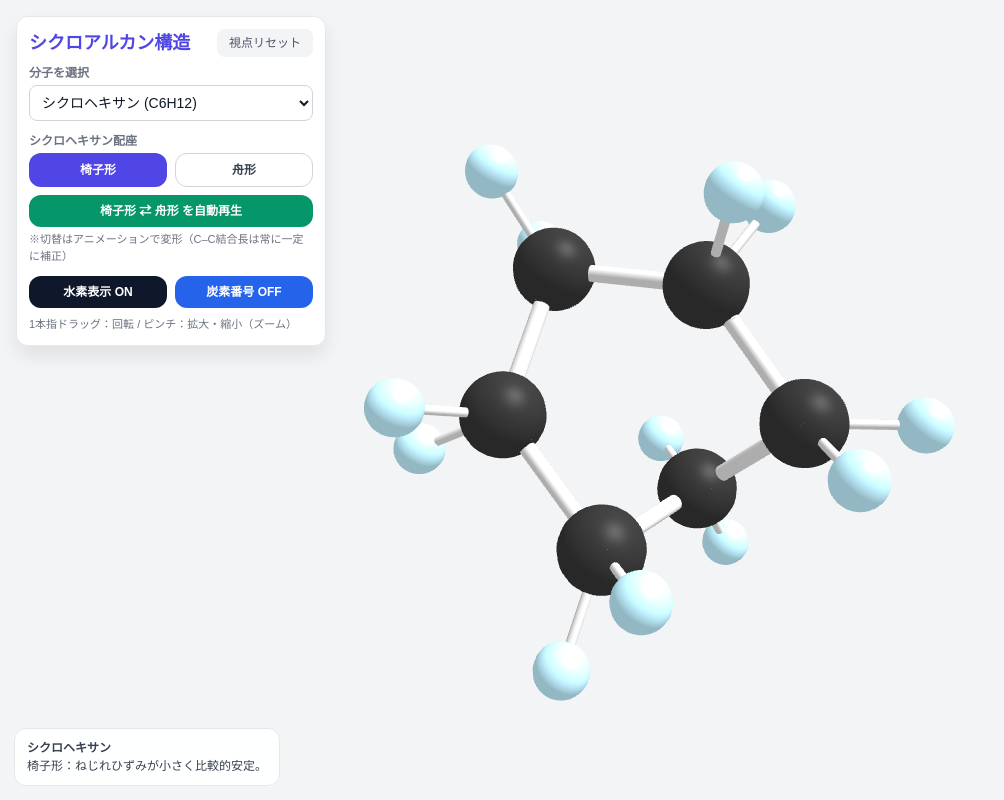
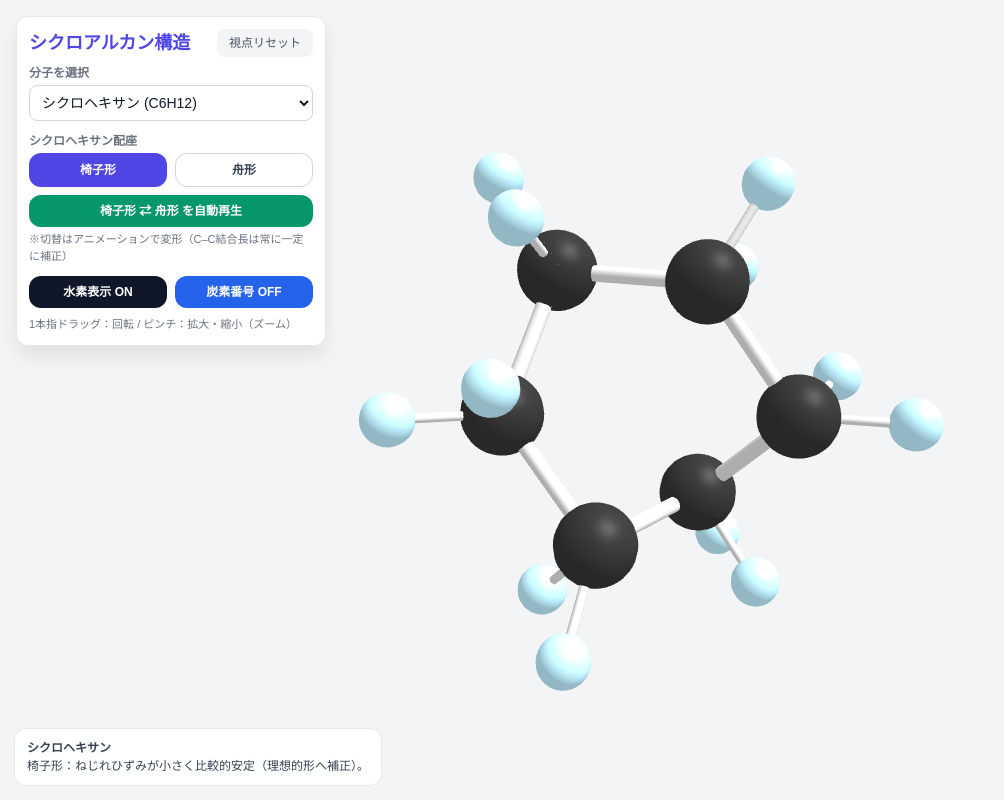
Before and after one commit to Tanakou-art/Alken-structure.ver.3, a plain HTML site: page index.html in a window 1280 px wide. Shown: the whole page, without its empty margins (0-1004 px from the left). Drawn offline with nearby package versions, Linux system fonts and the light colour scheme; animation ran at ten frames a second.

Commit message:
Update index.html

```diff
--- a/index.html
+++ b/index.html
@@ -17,15 +17,15 @@
 
   <style>
     body { margin: 0; overflow: hidden; background:#f3f4f6; color:#111827; font-family: sans-serif; }
-    canvas { display:block; touch-action: none; } /* ブラウザのピンチズーム無効 */
-    .panel {
+    canvas { display:block; touch-action: none; } /* ブラウザ標準のピンチズームを無効化 */
+    .panel{
       position:absolute; top:16px; left:16px; z-index:10;
       background:rgba(255,255,255,0.95);
       border:1px solid #e5e7eb; border-radius:12px;
       box-shadow: 0 10px 18px rgba(0,0,0,0.08);
       padding:12px; width:310px; max-width:calc(100% - 32px);
     }
-    .hint {
+    .hint{
       position:absolute; bottom:14px; left:14px; z-index:10;
       background:rgba(255,255,255,0.92);
       border:1px solid #e5e7eb; border-radius:12px;
@@ -87,9 +87,9 @@
   <script type="module">
     import * as THREE from "three";
 
-    // ======================
-    // パラメータ
-    // ======================
+    // ==========
+    // 定数
+    // ==========
     const BOND_CC = 1.54;
     const BOND_CH = 1.09;
 
@@ -100,28 +100,23 @@
     const COLOR_H = 0xadd8e6;
     const COLOR_BOND = 0xcccccc;
 
-    // 水素方向：外向き＋法線で立体化（平面にべったり来ない）
-    const H_NORMAL_MIX  = 0.65;
-    const H_OUTWARD_MIX = 0.85;
-
-    // 変形（椅子⇄舟）
-    let morphT = 0;            // 0=chair, 1=boat
+    // 変形
+    let morphT = 0;       // 0=chair, 1=boat
     let morphTarget = 0;
     let isMorphing = false;
     let isPlaying = false;
     let morphDir = 1;
 
-    // 速度
-    const MORPH_SPEED = 0.06;  // ボタン切替
-    const PLAY_SPEED  = 0.010; // 自動再生
+    const MORPH_SPEED = 0.06;
+    const PLAY_SPEED  = 0.010;
 
     // C–C距離拘束（PBD）
-    const CONSTRAINT_ITERS = 14;   // 大きいほど結合長が正確（重いが6点なので余裕）
-    const CONSTRAINT_STIFF = 1.00; // 1.0=強制的に合わせる
+    const CONSTRAINT_ITERS = 16; // 少し強め
+    const CONSTRAINT_STIFF = 1.00;
 
-    // ======================
+    // ==========
     // three.js
-    // ======================
+    // ==========
     let scene, camera, renderer, root;
 
     // UI状態
@@ -130,25 +125,24 @@
     let currentMol = "c6";
 
     // タッチ操作
-    let dragging = false;
-    let lastX = 0, lastY = 0;
+    let dragging = false, lastX = 0, lastY = 0;
     let lastPinchDist = null;
 
-    // 描画オブジェクト参照
-    let carbonMeshes = [];     // length n
-    let hydrogenMeshes = [];   // length 2n
-    let ccBondMeshes = [];     // length n
-    let chBondMeshes = [];     // length 2n
-    let labelSprites = [];     // length n
+    // 描画参照
+    let carbonMeshes = [];
+    let hydrogenMeshes = [];
+    let ccBondMeshes = [];
+    let chBondMeshes = [];
+    let labelSprites = [];
 
-    // 現在のリング座標（n点）
-    let ringPts = [];          // array<Vector3>
-    let ringTarget = [];       // array<Vector3>
+    // リング点
+    let ringPts = [];
+    let ringTarget = [];
 
-    // ======================
-    // 形状テンプレ
-    // （このテンプレは「見た目の目標」。結合長は PBD で毎フレーム強制）
-    // ======================
+    // ==========
+    // 「理想的」テンプレ生成
+    // ここを科学的特徴に寄せる
+    // ==========
     function templateRing(molKey, conformer="chair") {
       if (molKey === "c3") {
         const R = 1.0;
@@ -160,8 +154,7 @@
       }
 
       if (molKey === "c4") {
-        const R = 1.0;
-        const h = 0.45;
+        const R = 1.0, h = 0.45;
         return [
           new THREE.Vector3( R, 0,  h),
           new THREE.Vector3( 0, R, -h),
@@ -178,34 +171,40 @@
           const a = i*ang;
           pts.push(new THREE.Vector3(R*Math.cos(a), R*Math.sin(a), 0));
         }
-        // エンベロープ
-        pts[0].z = 0.75;
+        // エンベロープ：1点上げる（理想形っぽく）
+        pts[0].z = 0.80;
         pts[2].z = -0.25;
         return pts;
       }
 
-      // c6: chair/boat
+      // ---- c6（ここが本命） ----
+      // 椅子形：上下が交互になり、隣接C-Cはほぼ互い違い（ねじれ）になる
+      // 舟形：両端（1と4相当）が同じ側に上がり、旗竿Hが近い感じ
+      //
+      // ※長さはPBDで毎フレームBOND_CCに揃えるので、
+      // ここでは「形の特徴が出る」理想的な座標を与えるのが目的
       if (molKey === "c6") {
         if (conformer === "chair") {
-          // 椅子：交互に上下が分かるように（目標形）
-          // ※結合長は後で毎フレーム補正される
+          // “教科書っぽい椅子形”の特徴が出るように
+          // (0,2,4) と (1,3,5) が上下に分かれる＋リングがねじれる
           return [
-            new THREE.Vector3( 1.25,  0.00,  0.90),
-            new THREE.Vector3( 0.70,  1.05,  0.15),
-            new THREE.Vector3(-0.70,  1.05, -0.90),
-            new THREE.Vector3(-1.25,  0.00, -0.15),
-            new THREE.Vector3(-0.70, -1.05,  0.90),
-            new THREE.Vector3( 0.70, -1.05, -0.15),
+            new THREE.Vector3( 1.40,  0.00,  0.85), // 1
+            new THREE.Vector3( 0.70,  1.20,  0.20), // 2
+            new THREE.Vector3(-0.70,  1.20, -0.85), // 3
+            new THREE.Vector3(-1.40,  0.00, -0.20), // 4
+            new THREE.Vector3(-0.70, -1.20,  0.85), // 5
+            new THREE.Vector3( 0.70, -1.20, -0.20), // 6
           ];
         } else {
-          // 舟：両端が同じ側に上がる（目標形）
+          // 舟形：端(1と4)が同じ側に持ち上がる。中央が少し沈む。
+          // “舟の両端が上がる”特徴を強調（旗竿Hが近づく雰囲気）
           return [
-            new THREE.Vector3( 1.25,  0.00,  1.10),
-            new THREE.Vector3( 0.70,  1.05, -0.35),
-            new THREE.Vector3(-0.70,  1.05,  0.10),
-            new THREE.Vector3(-1.25,  0.00,  1.10),
-            new THREE.Vector3(-0.70, -1.05, -0.35),
-            new THREE.Vector3( 0.70, -1.05,  0.10),
+            new THREE.Vector3( 1.35,  0.05,  1.05), // 1 (up)
+            new THREE.Vector3( 0.75,  1.20,  0.15), // 2
+            new THREE.Vector3(-0.75,  1.10, -0.35), // 3 (down)
+            new THREE.Vector3(-1.35, -0.05,  1.05), // 4 (up)
+            new THREE.Vector3(-0.75, -1.20,  0.15), // 5
+            new THREE.Vector3( 0.75, -1.10, -0.35), // 6 (down)
           ];
         }
       }
@@ -213,9 +212,9 @@
       return [];
     }
 
-    // ======================
-    // PBD: 隣接距離を常にBOND_CCにする
-    // ======================
+    // ==========
+    // PBDで隣接距離を固定
+    // ==========
     function enforceBondConstraints(points, targetLen) {
       const n = points.length;
       for (let iter=0; iter<CONSTRAINT_ITERS; iter++) {
@@ -223,25 +222,24 @@
           const j = (i+1)%n;
           const pi = points[i];
           const pj = points[j];
-
           const d = pj.clone().sub(pi);
           const dist = d.length();
-          if (dist < 1e-8) continue;
-
+          if (dist < 1e-9) continue;
           const diff = (dist - targetLen) / dist;
-          // 両端を半分ずつ動かす（質量同じ扱い）
           const corr = d.multiplyScalar(0.5 * CONSTRAINT_STIFF * diff);
-
           pi.add(corr);
           pj.sub(corr);
         }
       }
     }
 
-    // ======================
-    // 水素方向（外向き + 法線）
-    // ======================
-    function hydrogenDirs(pts, i) {
+    // ==========
+    // シクロヘキサン水素：アキシャル/エクアトリアル風
+    //  - ringの局所法線(normal)をアキシャル方向の基準にする
+    //  - outwardをエクアトリアル方向の基準にする
+    //  - signは「その炭素のzの符号」を優先（椅子形の上下に従う）
+    // ==========
+    function hydrogenDirsCyclohexane(pts, i) {
       const n = pts.length;
       const p = pts[i];
       const pPrev = pts[(i-1+n)%n];
@@ -251,21 +249,52 @@
       const v2 = pNext.clone().sub(p).normalize();
 
       let normal = new THREE.Vector3().crossVectors(v1, v2);
-      if (normal.lengthSq() < 1e-6) normal = new THREE.Vector3(0,0,1);
+      if (normal.lengthSq() < 1e-8) normal = new THREE.Vector3(0,0,1);
       normal.normalize();
 
       let outward = v1.clone().add(v2);
-      if (outward.lengthSq() < 1e-6) outward = new THREE.Vector3(1,0,0);
+      if (outward.lengthSq() < 1e-8) outward = new THREE.Vector3(1,0,0);
       outward.normalize().multiplyScalar(-1);
 
-      const d1 = outward.clone().multiplyScalar(H_OUTWARD_MIX).add(normal.clone().multiplyScalar( H_NORMAL_MIX)).normalize();
-      const d2 = outward.clone().multiplyScalar(H_OUTWARD_MIX).add(normal.clone().multiplyScalar(-H_NORMAL_MIX)).normalize();
+      // 上下：zが0付近ならインデックスで交互に（破綻防止）
+      let sign = Math.sign(p.z);
+      if (sign === 0) sign = (i % 2 === 0) ? 1 : -1;
+
+      // アキシャル：法線方向に強め
+      const axial = normal.clone().multiplyScalar(sign).normalize();
+
+      // エクアトリアル：外向き＋少し法線（同じ側に逃がす）
+      const equat = outward.clone().multiplyScalar(0.92).add(normal.clone().multiplyScalar(0.38*sign)).normalize();
+
+      return [axial, equat];
+    }
+
+    // c3-5は簡易（水素が平面に寝ないように outward±normal）
+    function hydrogenDirsGeneric(pts, i) {
+      const n = pts.length;
+      const p = pts[i];
+      const pPrev = pts[(i-1+n)%n];
+      const pNext = pts[(i+1)%n];
+
+      const v1 = pPrev.clone().sub(p).normalize();
+      const v2 = pNext.clone().sub(p).normalize();
+
+      let normal = new THREE.Vector3().crossVectors(v1, v2);
+      if (normal.lengthSq() < 1e-8) normal = new THREE.Vector3(0,0,1);
+      normal.normalize();
+
+      let outward = v1.clone().add(v2);
+      if (outward.lengthSq() < 1e-8) outward = new THREE.Vector3(1,0,0);
+      outward.normalize().multiplyScalar(-1);
+
+      const d1 = outward.clone().multiplyScalar(0.85).add(normal.clone().multiplyScalar(0.65)).normalize();
+      const d2 = outward.clone().multiplyScalar(0.85).add(normal.clone().multiplyScalar(-0.65)).normalize();
       return [d1, d2];
     }
 
-    // ======================
-    // 生成系
-    // ======================
+    // ==========
+    // 描画系
+    // ==========
     function makeSphere(radius, color) {
       const mat = new THREE.MeshPhongMaterial({ color });
       return new THREE.Mesh(new THREE.SphereGeometry(radius, 22, 22), mat);
@@ -282,7 +311,7 @@
       const len = dir.length();
       const mid = a.clone().add(b).multiplyScalar(0.5);
       cyl.position.copy(mid);
-      cyl.scale.set(1, len, 1); // Cylinder is Y-axis length=1 base
+      cyl.scale.set(1, len, 1);
       cyl.quaternion.setFromUnitVectors(new THREE.Vector3(0,1,0), dir.normalize());
     }
 
@@ -317,70 +346,14 @@
       return spr;
     }
 
-    function initMolecule(molKey) {
-      clearAll();
-
-      const base = templateRing(molKey, "chair");
-      const n = base.length;
-
-      // 初期リング点
-      ringPts = base.map(p => p.clone());
-      // まず結合長だけは初期から揃える（見た目が崩れない）
-      enforceBondConstraints(ringPts, BOND_CC);
-
-      // 炭素メッシュ
-      for (let i=0;i<n;i++){
-        const m = makeSphere(R_C, COLOR_C);
-        root.add(m);
-        carbonMeshes.push(m);
-      }
-
-      // C-C結合（n本）
-      for (let i=0;i<n;i++){
-        const b = makeCylinder(0.08);
-        root.add(b);
-        ccBondMeshes.push(b);
-      }
-
-      // 水素（2n個） + C-H結合（2n本）
-      for (let i=0;i<2*n;i++){
-        const h = makeSphere(R_H, COLOR_H);
-        root.add(h);
-        hydrogenMeshes.push(h);
-
-        const b = makeCylinder(0.045);
-        root.add(b);
-        chBondMeshes.push(b);
-      }
-
-      // ラベル
-      for (let i=0;i<n;i++){
-        const s = addLabel(String(i+1));
-        labelSprites.push(s);
-      }
-
-      // センタリング & カメラ
-      recenterAndFitCamera();
-      updateDescription();
-
-      // 初回更新
-      applyGeometryFromRing();
-      applyVisibility();
-    }
-
     function recenterAndFitCamera() {
-      // 仮に炭素だけで箱を作って中心に寄せる
       const pts = ringPts;
       const box = new THREE.Box3();
       pts.forEach(p => box.expandByPoint(p));
       const center = new THREE.Vector3();
       box.getCenter(center);
+      for (let i=0;i<pts.length;i++) pts[i].sub(center);
 
-      for (let i=0;i<pts.length;i++){
-        pts[i].sub(center);
-      }
-
-      // カメラ距離
       const size = new THREE.Vector3();
       box.getSize(size);
       const maxDim = Math.max(size.x, size.y, size.z);
@@ -399,9 +372,7 @@
       const n = pts.length;
 
       // 炭素
-      for (let i=0;i<n;i++){
-        carbonMeshes[i].position.copy(pts[i]);
-      }
+      for (let i=0;i<n;i++) carbonMeshes[i].position.copy(pts[i]);
 
       // C-C結合
       for (let i=0;i<n;i++){
@@ -410,11 +381,10 @@
         setBondTransform(ccBondMeshes[i], a, b);
       }
 
-      // 水素 + C-H結合
-      // i番炭素に 2つ
+      // 水素（各炭素に2つ）
       let hIdx = 0;
       for (let i=0;i<n;i++){
-        const dirs = hydrogenDirs(pts, i);
+        const dirs = (currentMol === "c6") ? hydrogenDirsCyclohexane(pts, i) : hydrogenDirsGeneric(pts, i);
         for (let k=0;k<2;k++){
           const hPos = pts[i].clone().add(dirs[k].clone().multiplyScalar(BOND_CH));
           hydrogenMeshes[hIdx].position.copy(hPos);
@@ -429,68 +399,25 @@
       }
     }
 
-    // ======================
-    // シクロヘキサン：目標形を作ってアニメ変形
-    // ======================
-    function updateTargetRing() {
-      // モーフ用（c6のみ）
-      if (currentMol !== "c6") return;
-
-      const chair = templateRing("c6", "chair");
-      const boat  = templateRing("c6", "boat");
-
-      ringTarget = [];
-      for (let i=0;i<6;i++){
-        ringTarget.push(chair[i].clone().lerp(boat[i], morphT));
+    function updateDescription() {
+      const title = document.getElementById("descTitle");
+      const text = document.getElementById("descText");
+      if (currentMol === "c3") {
+        title.textContent = "シクロプロパン";
+        text.textContent  = "環が小さく、ひずみが大きいと考えられます。";
+      } else if (currentMol === "c4") {
+        title.textContent = "シクロブタン";
+        text.textContent  = "平面だとひずみが大きいため、折れ曲がった形をとります。";
+      } else if (currentMol === "c5") {
+        title.textContent = "シクロペンタン";
+        text.textContent  = "エンベロープ型のように一部が持ち上がる配座をとりやすいです。";
+      } else {
+        title.textContent = "シクロヘキサン";
+        if (morphT < 0.5) text.textContent = "椅子形：ねじれひずみが小さく比較的安定（理想的形へ補正）。";
+        else text.textContent = "舟形：端が近づき（旗竿Hが近い）、ねじれ/立体ひずみが増えやすい（理想的形へ補正）。";
       }
-
-      // 目標を先に結合長補正（目標自体の歪みを軽減）
-      enforceBondConstraints(ringTarget, BOND_CC);
     }
 
-    function stepMorph() {
-      if (currentMol !== "c6") return;
-
-      // 自動再生
-      if (isPlaying) {
-        morphT += morphDir * PLAY_SPEED;
-        if (morphT >= 1) { morphT = 1; morphDir = -1; }
-        if (morphT <= 0) { morphT = 0; morphDir =  1; }
-      }
-      // ボタン切替モーフ
-      else if (isMorphing) {
-        const dist = Math.abs(morphTarget - morphT);
-        const easedStep = Math.max(0.01, MORPH_SPEED * (0.35 + dist));
-        const d = morphTarget - morphT;
-        if (Math.abs(d) <= easedStep) {
-          morphT = morphTarget;
-          isMorphing = false;
-        } else {
-          morphT += Math.sign(d) * easedStep;
-        }
-      }
-
-      updateTargetRing();
-
-      // 現在点を「目標へ少し寄せる」→ その後で結合長拘束
-      // これで「アニメで滑らか」＋「結合長は一定」
-      const n = ringPts.length;
-      const follow = 0.28; // 目標への追従の強さ（大きいほど速いがブレやすい）
-      for (let i=0;i<n;i++){
-        ringPts[i].lerp(ringTarget[i], follow);
-      }
-
-      // ここが重要：毎フレーム C–C 結合長を強制
-      enforceBondConstraints(ringPts, BOND_CC);
-
-      // ボタンの見た目 & 説明
-      setC6ButtonState(morphT < 0.5 ? "chair" : "boat");
-      updateDescription();
-    }
-
-    // ======================
-    // UI
-    // ======================
     function setC6ButtonState(conformer) {
       const chairBtn = document.getElementById("chairBtn");
       const boatBtn  = document.getElementById("boatBtn");
@@ -503,52 +430,118 @@
       }
     }
 
-    function updateDescription() {
-      const title = document.getElementById("descTitle");
-      const text = document.getElementById("descText");
+    function initMolecule(molKey) {
+      clearAll();
 
-      if (currentMol === "c3") {
-        title.textContent = "シクロプロパン";
-        text.textContent  = "環が小さく、ひずみが大きいと考えられます。";
-      } else if (currentMol === "c4") {
-        title.textContent = "シクロブタン";
-        text.textContent  = "平面だとひずみが大きいため、折れ曲がった形をとります。";
-      } else if (currentMol === "c5") {
-        title.textContent = "シクロペンタン";
-        text.textContent  = "エンベロープ型のように一部が持ち上がる配座をとりやすいです。";
-      } else {
-        title.textContent = "シクロヘキサン";
-        if (morphT < 0.5) text.textContent = "椅子形：ねじれひずみが小さく比較的安定。";
-        else text.textContent = "舟形：端が近づき、ねじれ/立体ひずみが増えて不安定になりやすい。";
+      const base = templateRing(molKey, "chair");
+      const n = base.length;
+
+      ringPts = base.map(p => p.clone());
+      enforceBondConstraints(ringPts, BOND_CC);
+
+      for (let i=0;i<n;i++){
+        const m = makeSphere(R_C, COLOR_C);
+        root.add(m);
+        carbonMeshes.push(m);
       }
+
+      for (let i=0;i<n;i++){
+        const b = makeCylinder(0.08);
+        root.add(b);
+        ccBondMeshes.push(b);
+      }
+
+      for (let i=0;i<2*n;i++){
+        const h = makeSphere(R_H, COLOR_H);
+        root.add(h);
+        hydrogenMeshes.push(h);
+
+        const b = makeCylinder(0.045);
+        root.add(b);
+        chBondMeshes.push(b);
+      }
+
+      for (let i=0;i<n;i++){
+        const s = addLabel(String(i+1));
+        labelSprites.push(s);
+      }
+
+      recenterAndFitCamera();
+      applyGeometryFromRing();
+      applyVisibility();
+      updateDescription();
     }
 
     function resetView() {
       root.rotation.set(0.35, 0.30, 0);
-      // 形も落ち着かせる
+
+      isPlaying = false;
+      isMorphing = false;
+
       if (currentMol === "c6") {
-        isPlaying = false;
-        isMorphing = false;
+        morphT = 0;
         morphTarget = 0;
-        morphT = 0;
-        updateTargetRing();
-        ringPts = templateRing("c6", "chair").map(p => p.clone());
-        enforceBondConstraints(ringPts, BOND_CC);
-        recenterAndFitCamera();
-        applyGeometryFromRing();
         setC6ButtonState("chair");
+        ringPts = templateRing("c6","chair").map(p=>p.clone());
       } else {
-        ringPts = templateRing(currentMol, "chair").map(p => p.clone());
-        enforceBondConstraints(ringPts, BOND_CC);
-        recenterAndFitCamera();
-        applyGeometryFromRing();
+        ringPts = templateRing(currentMol,"chair").map(p=>p.clone());
       }
+      enforceBondConstraints(ringPts, BOND_CC);
+      recenterAndFitCamera();
+      applyGeometryFromRing();
+
+      document.getElementById("playBtn").textContent = "椅子形 ⇄ 舟形 を自動再生";
       updateDescription();
     }
 
-    // ======================
+    // ==========
+    // 変形：理想テンプレへ寄せて、結合長拘束で補正
+    // ==========
+    function updateTargetRing() {
+      if (currentMol !== "c6") return;
+      const chair = templateRing("c6", "chair");
+      const boat  = templateRing("c6", "boat");
+
+      ringTarget = [];
+      for (let i=0;i<6;i++){
+        ringTarget.push(chair[i].clone().lerp(boat[i], morphT));
+      }
+      enforceBondConstraints(ringTarget, BOND_CC);
+    }
+
+    function stepMorph() {
+      if (currentMol !== "c6") return;
+
+      if (isPlaying) {
+        morphT += morphDir * PLAY_SPEED;
+        if (morphT >= 1) { morphT = 1; morphDir = -1; }
+        if (morphT <= 0) { morphT = 0; morphDir =  1; }
+      } else if (isMorphing) {
+        const dist = Math.abs(morphTarget - morphT);
+        const step = Math.max(0.008, MORPH_SPEED * (0.35 + dist));
+        const d = morphTarget - morphT;
+        if (Math.abs(d) <= step) { morphT = morphTarget; isMorphing = false; }
+        else morphT += Math.sign(d) * step;
+      }
+
+      updateTargetRing();
+
+      // 目標へ追従（滑らか）
+      const follow = 0.30;
+      for (let i=0;i<6;i++){
+        ringPts[i].lerp(ringTarget[i], follow);
+      }
+
+      // ★毎フレーム C–C 結合長を強制（ここが科学っぽさの下支え）
+      enforceBondConstraints(ringPts, BOND_CC);
+
+      setC6ButtonState(morphT < 0.5 ? "chair" : "boat");
+      updateDescription();
+    }
+
+    // ==========
     // 初期化
-    // ======================
+    // ==========
     function init() {
       scene = new THREE.Scene();
       camera = new THREE.PerspectiveCamera(45, window.innerWidth/window.innerHeight, 0.1, 2000);
@@ -568,22 +561,20 @@
       root = new THREE.Group();
       scene.add(root);
 
-      // 初期分子
       currentMol = "c6";
-      morphT = 0; morphTarget = 0;
-      isMorphing = false; isPlaying = false;
+      morphT = 0;
+      morphTarget = 0;
       setC6ButtonState("chair");
-      document.getElementById("c6Controls").style.display = "block";
 
       initMolecule("c6");
       root.rotation.set(0.35, 0.30, 0);
 
-      // 分子変更
+      // UI
       document.getElementById("molSelect").addEventListener("change", (e) => {
         currentMol = e.target.value;
-
         isPlaying = false;
         isMorphing = false;
+
         document.getElementById("playBtn").textContent = "椅子形 ⇄ 舟形 を自動再生";
 
         if (currentMol === "c6") {
@@ -598,7 +589,6 @@
         resetView();
       });
 
-      // 椅子形へ：アニメ目標だけ切替
       document.getElementById("chairBtn").addEventListener("click", () => {
         if (currentMol !== "c6") return;
         isPlaying = false;
@@ -607,7 +597,6 @@
         isMorphing = true;
       });
 
-      // 舟形へ
       document.getElementById("boatBtn").addEventListener("click", () => {
         if (currentMol !== "c6") return;
         isPlaying = false;
@@ -616,7 +605,6 @@
         isMorphing = true;
       });
 
-      // 自動再生
       document.getElementById("playBtn").addEventListener("click", () => {
         if (currentMol !== "c6") return;
         isPlaying = !isPlaying;
@@ -627,28 +615,24 @@
         }
       });
 
-      // 水素表示
       document.getElementById("toggleH").addEventListener("click", (e) => {
         showH = !showH;
         e.target.textContent = showH ? "水素表示 ON" : "水素表示 OFF";
         applyVisibility();
       });
 
-      // ラベル表示
       document.getElementById("toggleLabel").addEventListener("click", (e) => {
         showLabel = !showLabel;
         e.target.textContent = showLabel ? "炭素番号 ON" : "炭素番号 OFF";
         applyVisibility();
       });
 
-      // 視点リセット
       document.getElementById("resetBtn").addEventListener("click", resetView);
 
-      // マウス回転
+      // 回転（1本指/マウス）
       const el = renderer.domElement;
-      el.addEventListener("mousedown", (ev) => {
-        dragging = true; lastX = ev.clientX; lastY = ev.clientY;
-      });
+
+      el.addEventListener("mousedown", (ev) => { dragging = true; lastX = ev.clientX; lastY = ev.clientY; });
       window.addEventListener("mouseup", () => dragging = false);
       window.addEventListener("mousemove", (ev) => {
         if (!dragging) return;
@@ -659,7 +643,7 @@
         lastX = ev.clientX; lastY = ev.clientY;
       });
 
-      // タッチ：回転＋ピンチズーム
+      // タッチ：回転 + ピンチズーム
       el.addEventListener("touchstart", (ev) => {
         if (ev.touches.length === 1) {
           dragging = true;
@@ -712,20 +696,15 @@
       animate();
     }
 
-    // ======================
+    // ==========
     // ループ
-    // ======================
+    // ==========
     function animate() {
       requestAnimationFrame(animate);
 
-      // ★ここが「パッと切替ではなくアニメで変形」＋「C–C距離固定」本体
-      if (currentMol === "c6") {
-        stepMorph();
-      }
+      if (currentMol === "c6") stepMorph();
 
-      // 形を反映
       applyGeometryFromRing();
-
       renderer.render(scene, camera);
     }
 
```
